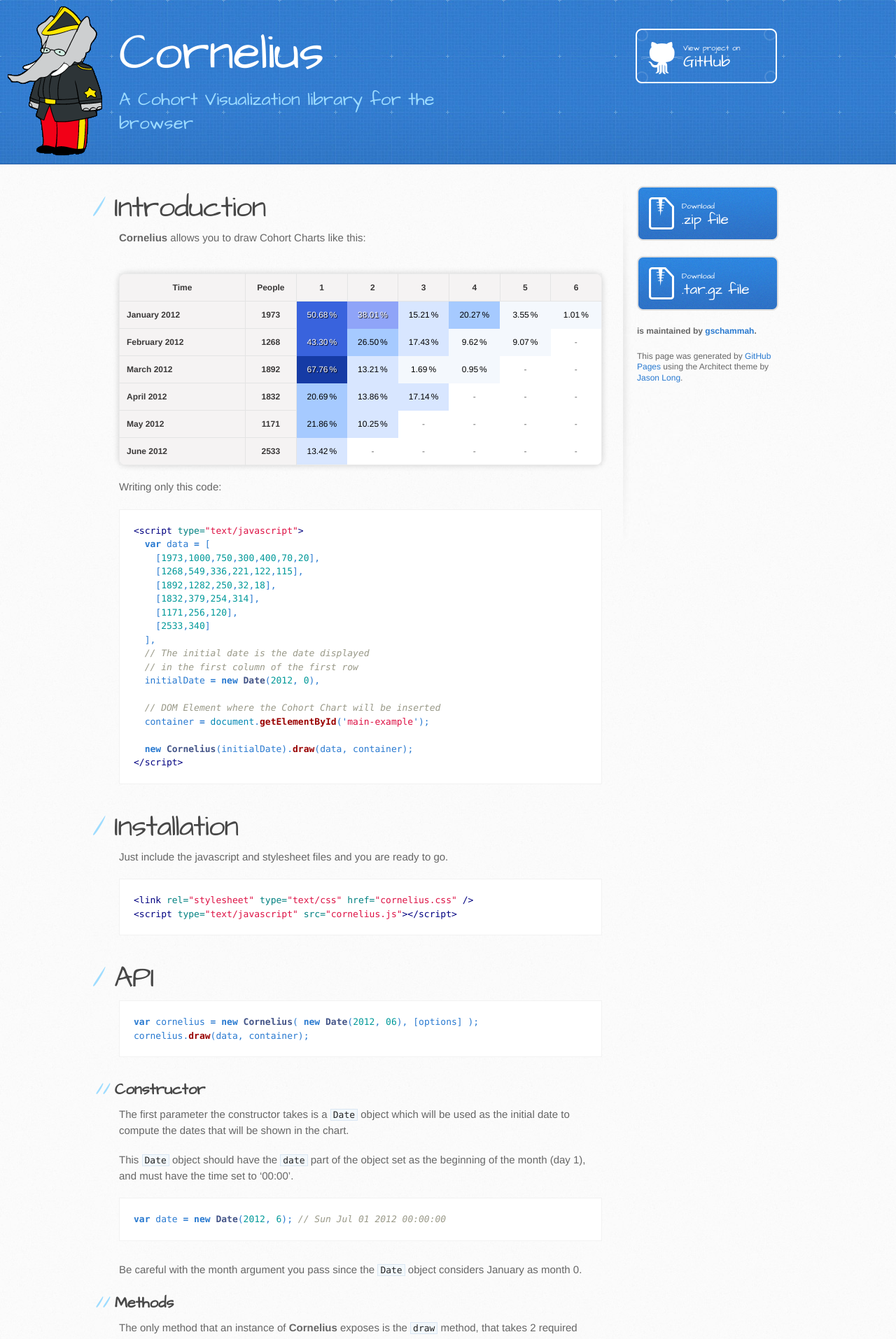
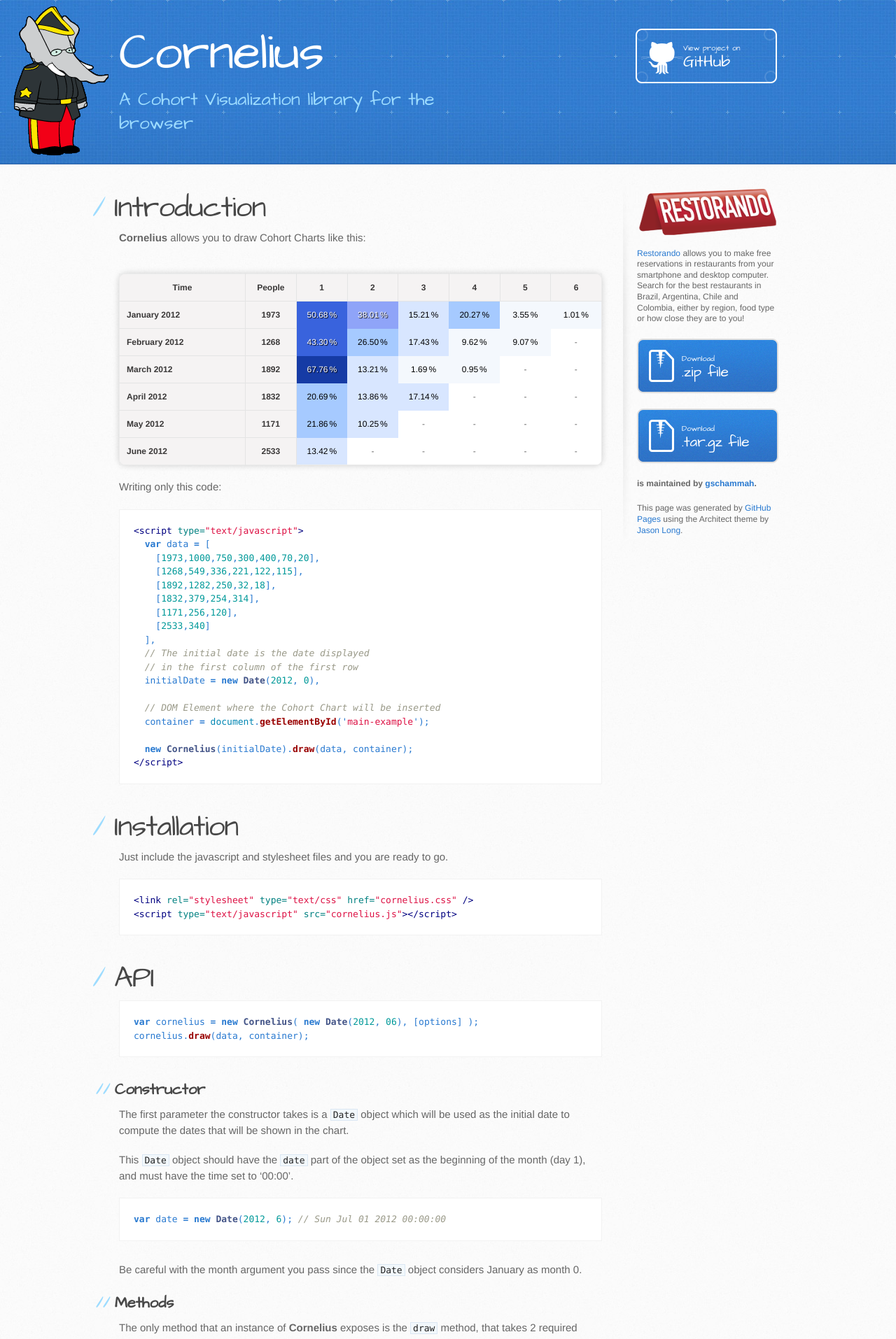
Before and after one commit to restorando/cornelius, a Jekyll site: the page built from index.md, in a window 1280 px wide. Shown: the top 1914 px of the page at 70% size. Built offline with Jekyll 4.4.1, drawn with Linux system fonts in a browser that asks for light colours.

Commit message:
add restorando logo

```diff
--- a/_layouts/default.html
+++ b/_layouts/default.html
@@ -35,6 +35,13 @@
         </section>
 
         <aside id="sidebar">
+          <a href="http://www.restorando.com">
+            <img src="images/restorando.png" />
+          </a>
+          <p>
+            <a href="http://www.restorando.com">Restorando</a> allows you to make free reservations in restaurants from your smartphone and desktop computer. Search for the best restaurants in Brazil, Argentina, Chile and Colombia, either by region, food type or how close they are to you!
+          </p>
+
           <a href="https://github.com/restorando/cornelius/zipball/master" class="button">
             <small>Download</small>
             .zip file
@@ -46,7 +53,9 @@
 
           <p class="repo-owner"><a href="https://github.com/restorando/cornelius"></a> is maintained by <a href="https://github.com/gschammah">gschammah</a>.</p>
 
+
           <p>This page was generated by <a href="pages.github.com">GitHub Pages</a> using the Architect theme by <a href="http://twitter.com/jasonlong">Jason Long</a>.</p>
+
         </aside>
       </div>
     </div>
--- a/stylesheets/stylesheet.css
+++ b/stylesheets/stylesheet.css
@@ -97,7 +97,7 @@ header h2 {
 
 .cornelius {
   position: absolute;
-  left: -179px;
+  left: -150px;
   top: -31px;
 }
 
@@ -128,6 +128,11 @@ aside#sidebar {
 aside#sidebar p.repo-owner,
 aside#sidebar p.repo-owner a {
   font-weight: bold;
+}
+
+aside#sidebar img {
+  max-width: 202px;
+  margin-bottom: 10px;
 }
 
 #downloads {
```
Also changed, not shown: images/cornelius.gif, images/restorando.png (added).
